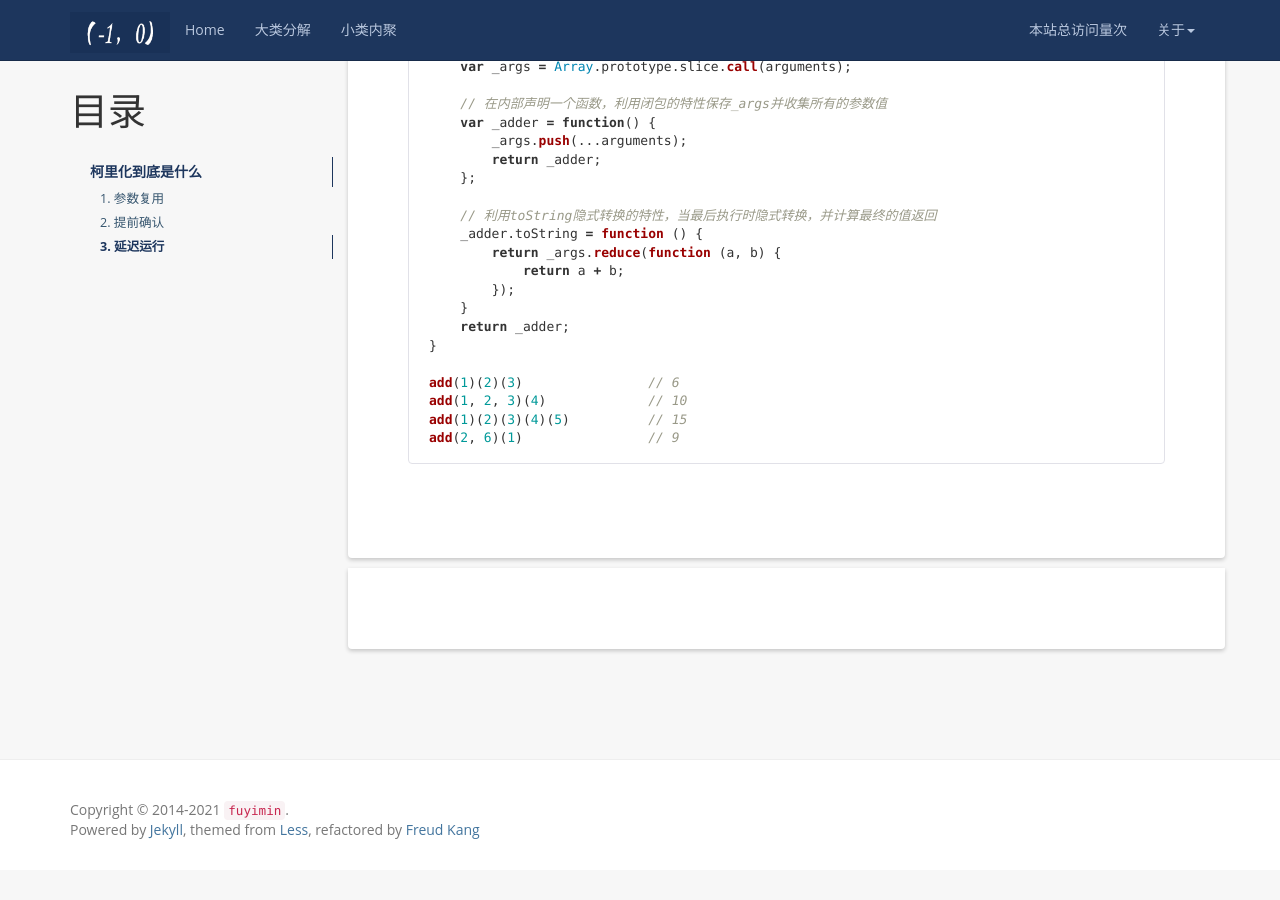
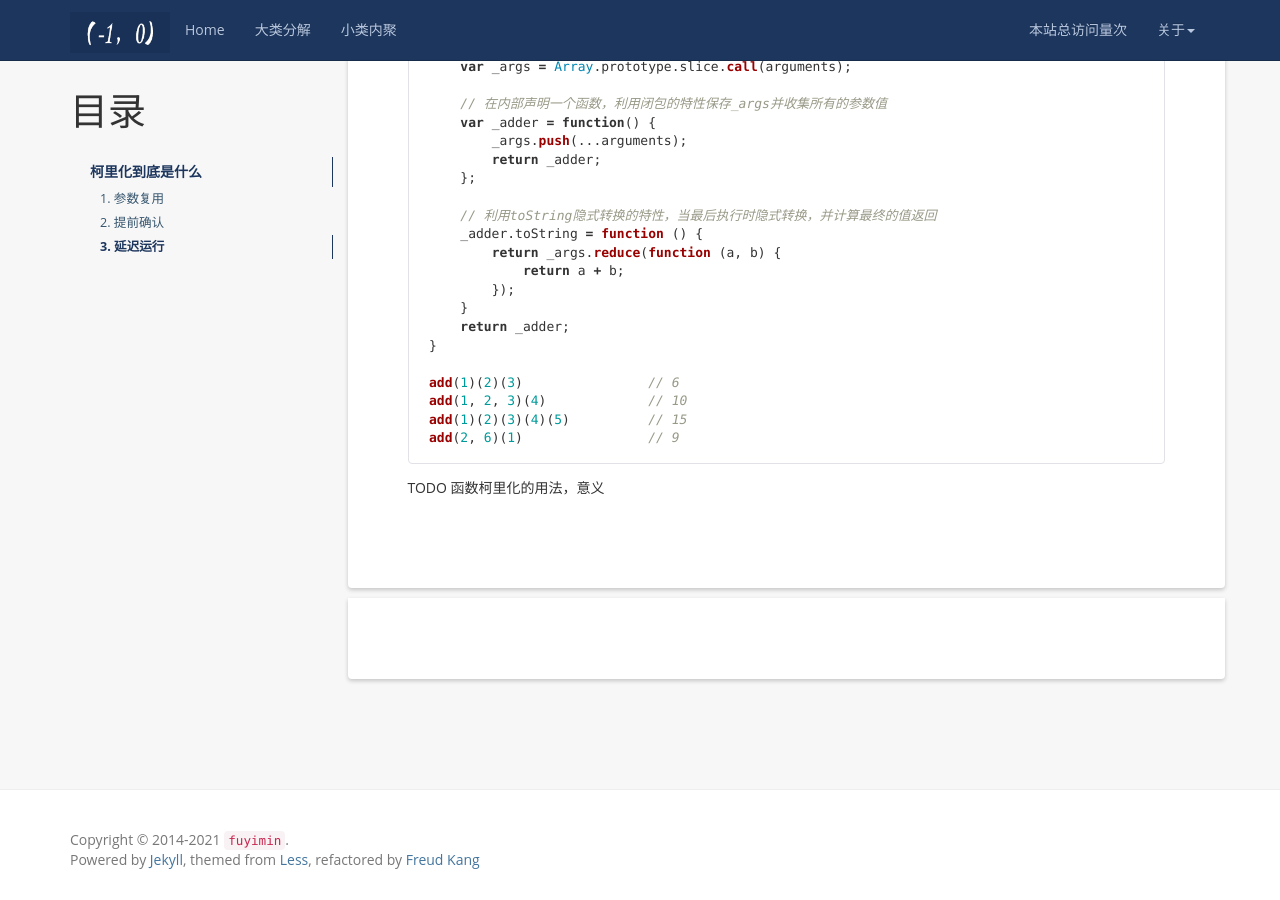
Before and after one commit to aimiy/aimiy.github.io, a Jekyll site: the page built from _posts/notes/js/2021-03-11-函数柯里化.md, in a window 1280 px wide and 900 px high, scrolled down 3961 px. Built offline with Jekyll 4.4.1, drawn with Linux system fonts in a browser that asks for light colours; nearby versions of some CDN libraries; a script that is not in the unit is left out; comment, search, counter and statistics services are not loaded; before the commit the page ends 4831 px from its top, so only the background shows below that.

Commit message:
函数柯里化

````diff
--- a/_posts/notes/js/2021-03-11-函数柯里化.md
+++ b/_posts/notes/js/2021-03-11-函数柯里化.md
@@ -216,3 +216,5 @@ add(1, 2, 3)(4)             // 10
 add(1)(2)(3)(4)(5)          // 15
 add(2, 6)(1)                // 9
 ```
+
+TODO 函数柯里化的用法，意义
````
Also changed, not shown: books.md (+0 -1 lines).
